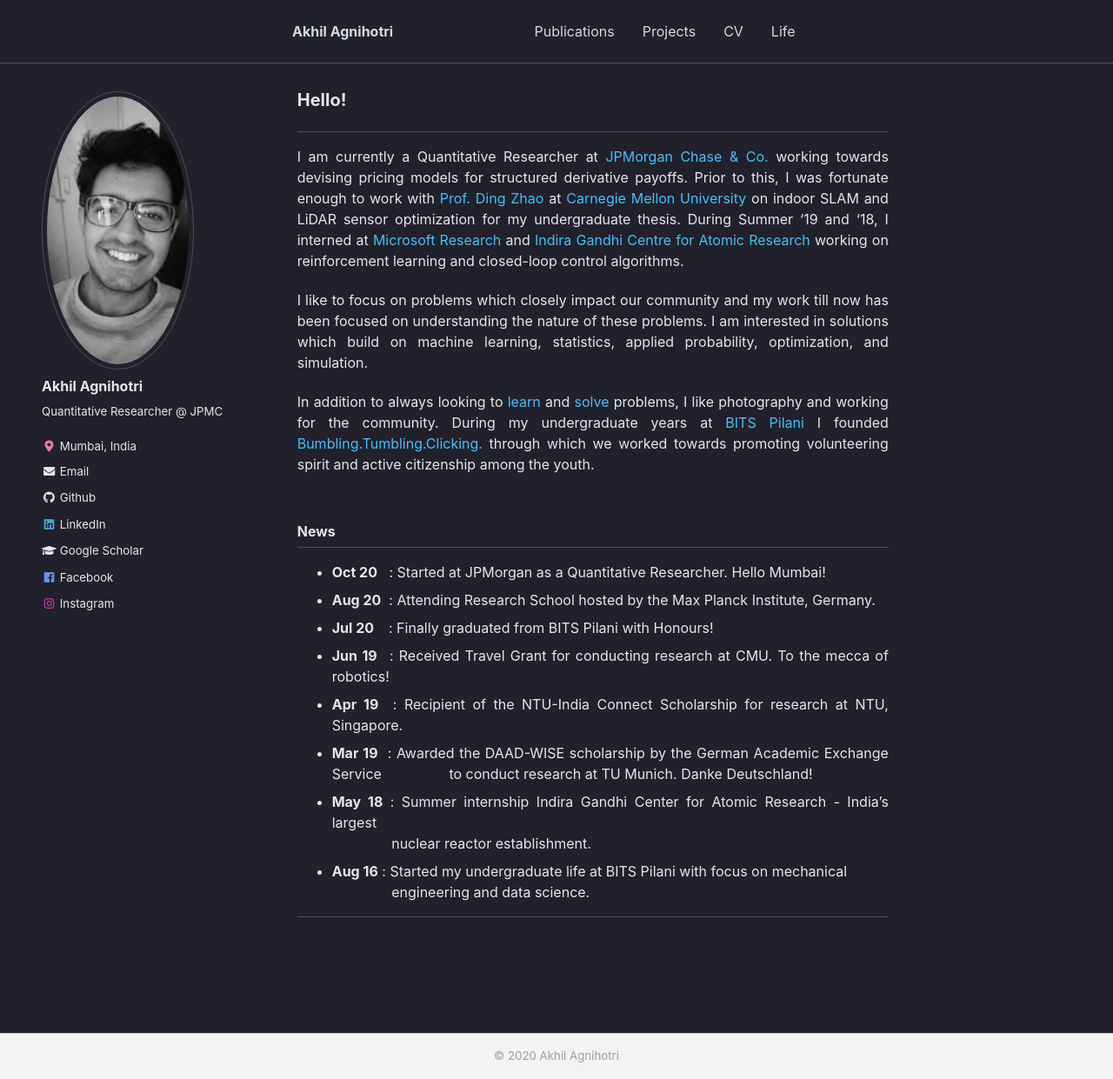
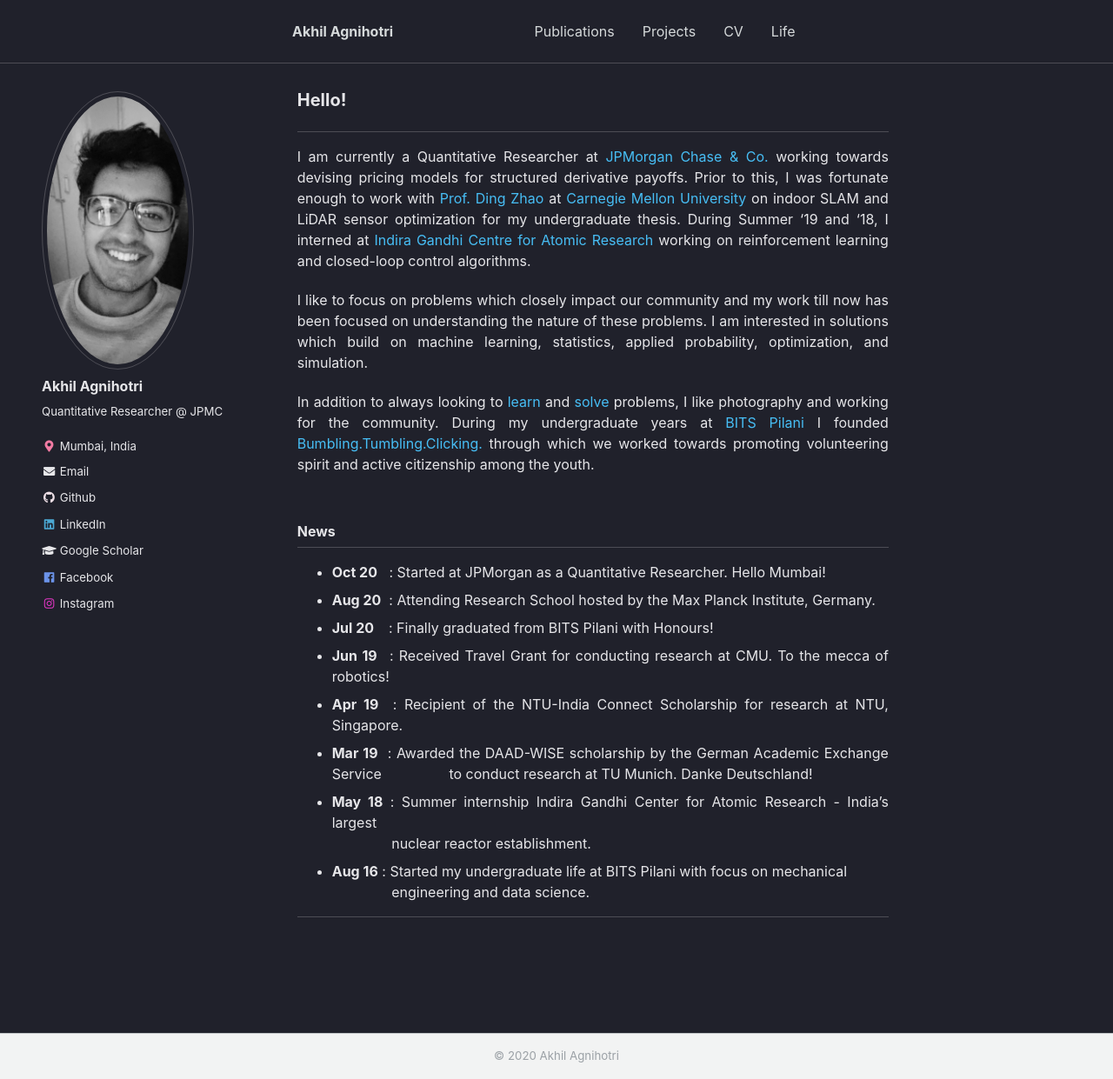
Before and after one commit to pmk2700/pranav-kulkarni.github.io, a Jekyll site: the page built from _pages/about.md, in a window 1280 px wide and 1241 px high. Shown: the whole window at 87% size. Built offline with Jekyll 4.4.1, drawn with Linux system fonts in a browser that asks for light colours; a script that is not in the unit is left out.

```diff
--- a/_pages/about.md
+++ b/_pages/about.md
@@ -12,7 +12,7 @@
 
 ------
 
-I am currently a Quantitative Researcher at [JPMorgan Chase & Co.](https://www.jpmorgan.com/solutions/cib/markets/global-equities) working towards devising pricing models for structured derivative payoffs. Prior to this, I was fortunate enough to work with [Prof. Ding Zhao](http://www.andrew.cmu.edu/user/dingzhao/) at [Carnegie Mellon University](http://www.andrew.cmu.edu/user/dingzhao/) on indoor SLAM and LiDAR sensor optimization for my undergraduate thesis. During Summer '19 and '18, I interned at [Microsoft Research](https://www.microsoft.com/en-us/research/lab/microsoft-research-india/) and [Indira Gandhi Centre for Atomic Research](http://www.igcar.gov.in/) working on reinforcement learning and closed-loop control algorithms.
+I am currently a Quantitative Researcher at [JPMorgan Chase & Co.](https://www.jpmorgan.com/solutions/cib/markets/global-equities) working towards devising pricing models for structured derivative payoffs. Prior to this, I was fortunate enough to work with [Prof. Ding Zhao](http://www.andrew.cmu.edu/user/dingzhao/) at [Carnegie Mellon University](http://www.andrew.cmu.edu/user/dingzhao/) on indoor SLAM and LiDAR sensor optimization for my undergraduate thesis. During Summer '19 and '18, I interned at [Indira Gandhi Centre for Atomic Research](http://www.igcar.gov.in/) working on reinforcement learning and closed-loop control algorithms.
 
 I like to focus on problems which closely impact our community and my work till now has been focused on understanding the nature of these problems. I am interested in solutions which build on machine learning, statistics, applied probability, optimization, and simulation.
 
```
